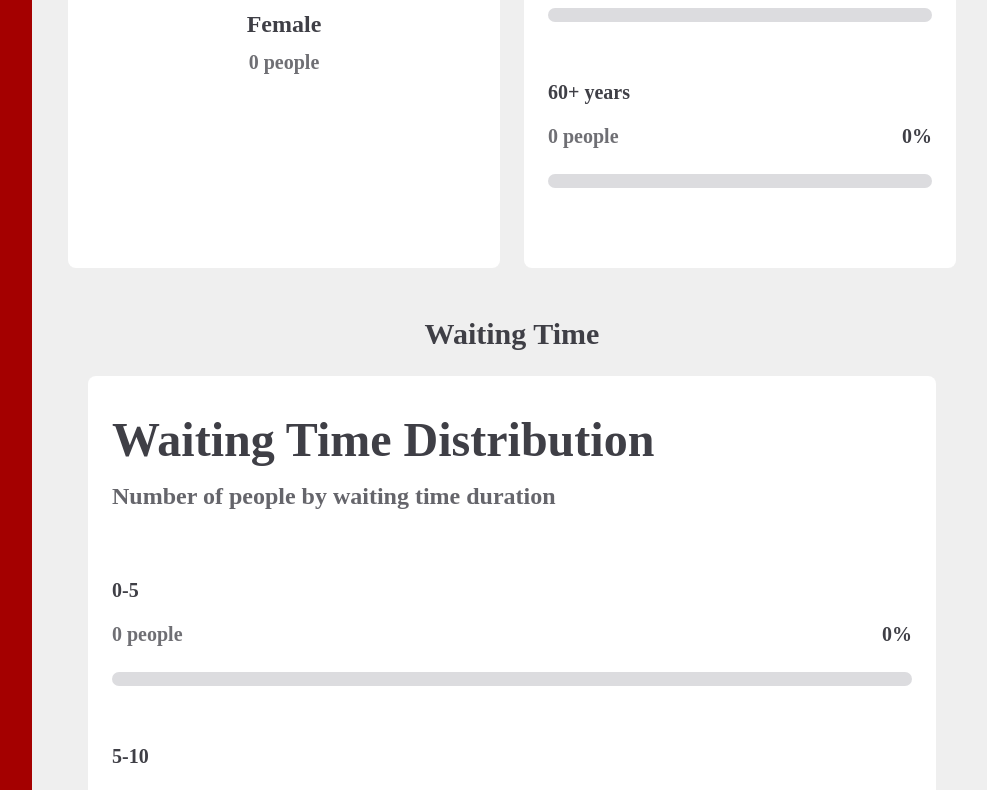
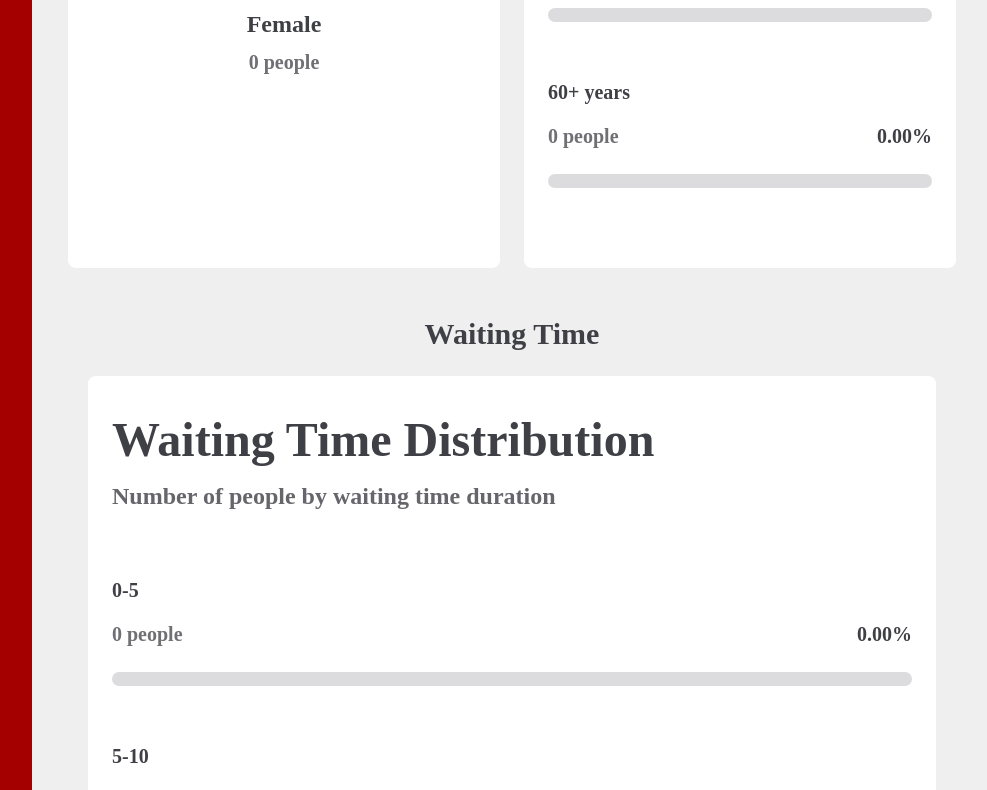
Before and after one commit to HousingAssembly/Audit-Team, a React (Create React App) app in the folder frontend/: page /dashboard/overview in a window 1280 px wide. Shown: the part 1500-2290 px from the top of the page, without its empty margins (288-1275 px from the left). Built offline with nearby package versions, Linux system fonts and the light colour scheme; no server answers; sample sign-in values are in the browser's storage.

Commit message:
stats should be working

```diff
--- a/frontend/src/components/dashboard/Overview.jsx
+++ b/frontend/src/components/dashboard/Overview.jsx
@@ -19,7 +19,11 @@ const ProgressBar = ({ title, people, percent }) => {
         <div className="text-center text-zinc-700 text-xl">{percent}</div>
       </div>
       <div className="w-full bg-zinc-300/80 rounded-full h-3.5 mt-4 mb-12">
-        <div className="bg-red-500 h-3.5 rounded-full" style={{ width: `${percent}` }}></div>
+        {/* percent should be like "23.45%" so style={{ width: "23.45%" }} */}
+        <div
+          className="bg-red-500 h-3.5 rounded-full"
+          style={{ width: `${percent}` }}
+        ></div>
       </div>
     </div>
   );
@@ -32,10 +36,27 @@ const ProgressCircle = ({ percent, color }) => {
 
   return (
     <div className="relative w-32 h-32">
-      <svg className="absolute top-0 left-0 transform rotate-90" width="128" height="128" viewBox="0 0 120 120">
-        <circle cx="60" cy="60" r={radius} stroke="#e5e7eb" strokeWidth="12" fill="none" />
+      <svg
+        className="absolute top-0 left-0 transform rotate-90"
+        width="128"
+        height="128"
+        viewBox="0 0 120 120"
+      >
+        <circle
+          cx="60"
+          cy="60"
+          r={radius}
+          stroke="#e5e7eb"
+          strokeWidth="12"
+          fill="none"
+        />
       </svg>
-      <svg className="absolute top-0 left-0 transform rotate-90" width="128" height="128" viewBox="0 0 120 120">
+      <svg
+        className="absolute top-0 left-0 transform rotate-90"
+        width="128"
+        height="128"
+        viewBox="0 0 120 120"
+      >
         <circle
           cx="60"
           cy="60"
@@ -48,6 +69,7 @@ const ProgressCircle = ({ percent, color }) => {
         />
       </svg>
       <div className="absolute inset-0 flex justify-center items-center text-2xl font-bold text-gray-800">
+        {/* Show percent with a “%” */}
         <span>{percent}%</span>
       </div>
     </div>
@@ -59,7 +81,7 @@ const Overview = () => {
     totalUsers: 0,
     maleCount: 0,
     femaleCount: 0,
-    ageGroups: { "18-30": 0, "31-45": 0, "46-60": 0, "60+": 0 },
+    ageGroups: { "0-30": 0, "31-45": 0, "46-60": 0, "60+": 0 },
     waitingTimes: { "0-5": 0, "5-10": 0, "10+": 0 },
     regions: {}
   });
@@ -77,41 +99,45 @@ const Overview = () => {
     getStatsData();
   }, []);
 
-  const totalUsers = statsData.totalUsers || 0;
-  const maleCount = statsData.maleCount || 0;
-  const femaleCount = statsData.femaleCount || 0;
-  const ageGroups = statsData.ageGroups || { "18-30": 0, "31-45": 0, "46-60": 0, "60+": 0 };
-  const waitingTimes = statsData.waitingTimes || { "0-5": 0, "5-10": 0, "10+": 0 };
-  const regions = statsData.regions || {};
+  const {
+    totalUsers = 0,
+    maleCount = 0,
+    femaleCount = 0,
+    ageGroups = { "0-30": 0, "31-45": 0, "46-60": 0, "60+": 0 },
+    waitingTimes = { "0-5": 0, "5-10": 0, "10+": 0 },
+    regions = {}
+  } = statsData;
 
   return (
     <div className="px-6 py-8 flex flex-col">
       <div className="text-4xl text-zinc-700 font-bold py-2">Overview</div>
       <div className="text-zinc-700/80 text-2xl font-bold py-2">
-        Welcome to HouseAudit — the audit system of Housing Assembly. Here’s an overview of all audit data.
+        Welcome to HouseAudit — the audit system of Housing Assembly. Here’s an
+        overview of all audit data.
       </div>
 
       <div className="flex flex-row space-x-6 py-4">
         <Stats
           title="Total on Waiting List"
           stat={totalUsers.toString()}
-          growth="+5% from last year"
         />
         <Stats
           title="Average Waiting Time"
           stat={`${waitingTimes["0-5"]} years`}
-          growth="-0.5 years from last year"
         />
         <Stats
           title="Successful Allocations this year"
           stat={totalUsers.toString()}
-          growth="+10% from last year"
         />
       </div>
 
-      <div className="text-center text-3xl text-zinc-700 font-bold mt-12 mb-6">Regions</div>
+      <div className="text-center text-3xl text-zinc-700 font-bold mt-12 mb-6">
+        Regions
+      </div>
       <div className="px-6 py-8 flex flex-col bg-white rounded-lg mx-8">
-        <div className="text-5xl text-zinc-700 font-bold py-2">Regional Distributions</div>
+        <div className="text-5xl text-zinc-700 font-bold py-2">
+          Regional Distributions
+        </div>
         <div className="text-zinc-700/80 text-2xl font-bold py-2 mb-12">
           Number of people in waiting list by region
         </div>
@@ -121,7 +147,7 @@ const Overview = () => {
               key={region}
               title={region}
               people={`${regions[region].people} people`}
-              percent={`${regions[region].percent}%`}
+              percent={`${regions[region].percent.toFixed(2)}%`}
             />
           ))
         ) : (
@@ -129,30 +155,51 @@ const Overview = () => {
         )}
       </div>
 
-      <div className="text-center text-3xl text-zinc-700 font-bold mt-12 mb-6">Demographics</div>
+      <div className="text-center text-3xl text-zinc-700 font-bold mt-12 mb-6">
+        Demographics
+      </div>
       <div className="flex flex-row w-full">
+        {/* ─── Gender Distribution ───────────────────────────────────────────────── */}
         <div className="px-6 py-8 flex flex-col bg-white rounded-lg mx-3 w-1/2">
-          <div className="text-5xl text-zinc-700 font-bold py-2">Gender Distribution</div>
+          <div className="text-5xl text-zinc-700 font-bold py-2">
+            Gender Distribution
+          </div>
           <div className="text-zinc-700/80 text-2xl font-bold py-2 mb-12">
             Breakdown of waiting list by gender
           </div>
           <div className="flex flex-col justify-center items-center">
             <ProgressCircle
-              percent={totalUsers > 0 ? (maleCount / totalUsers) * 100 : 0}
+              percent={
+                totalUsers > 0
+                  ? Number(((maleCount / totalUsers) * 100).toFixed(2))
+                  : 0
+              }
               color="black"
             />
             <div className="text-zinc-700 text-2xl py-4 font-bold">Male</div>
-            <div className="text-zinc-700/75 text-xl font-bold mb-8">{maleCount} people</div>
+            <div className="text-zinc-700/75 text-xl font-bold mb-8">
+              {maleCount} people
+            </div>
             <ProgressCircle
-              percent={totalUsers > 0 ? (femaleCount / totalUsers) * 100 : 0}
+              percent={
+                totalUsers > 0
+                  ? Number(((femaleCount / totalUsers) * 100).toFixed(2))
+                  : 0
+              }
               color="#ef4444"
             />
             <div className="text-zinc-700 text-2xl py-2 font-bold">Female</div>
-            <div className="text-zinc-700/75 text-xl font-bold">{femaleCount} people</div>
+            <div className="text-zinc-700/75 text-xl font-bold">
+              {femaleCount} people
+            </div>
           </div>
         </div>
+
+        {/* ─── Age Distribution ───────────────────────────────────────────────────── */}
         <div className="px-6 py-8 flex flex-col bg-white rounded-lg mx-3 w-1/2">
-          <div className="text-5xl text-zinc-700 font-bold py-2">Age Distribution</div>
+          <div className="text-5xl text-zinc-700 font-bold py-2">
+            Age Distribution
+          </div>
           <div className="text-zinc-700/80 text-2xl font-bold py-2 mb-12">
             Breakdown of waiting list by age
           </div>
@@ -161,15 +208,23 @@ const Overview = () => {
               key={ageGroup}
               title={`${ageGroup} years`}
               people={`${ageGroups[ageGroup]} people`}
-              percent={`${(ageGroups[ageGroup] && totalUsers > 0) ? ((ageGroups[ageGroup] / totalUsers) * 100) : 0}%`}
+              percent={
+                totalUsers > 0
+                  ? ( (ageGroups[ageGroup] / totalUsers) * 100 ).toFixed(2) + "%"
+                  : "0.00%"
+              }
             />
           ))}
         </div>
       </div>
 
-      <div className="text-center text-3xl text-zinc-700 font-bold mt-12 mb-6">Waiting Time</div>
+      <div className="text-center text-3xl text-zinc-700 font-bold mt-12 mb-6">
+        Waiting Time
+      </div>
       <div className="px-6 py-8 flex flex-col bg-white rounded-lg mx-8">
-        <div className="text-5xl text-zinc-700 font-bold py-2">Waiting Time Distribution</div>
+        <div className="text-5xl text-zinc-700 font-bold py-2">
+          Waiting Time Distribution
+        </div>
         <div className="text-zinc-700/80 text-2xl font-bold py-2 mb-12">
           Number of people by waiting time duration
         </div>
@@ -178,7 +233,11 @@ const Overview = () => {
             key={waitingTimeRange}
             title={waitingTimeRange}
             people={`${waitingTimes[waitingTimeRange]} people`}
-            percent={`${(waitingTimes[waitingTimeRange] && totalUsers > 0) ? (waitingTimes[waitingTimeRange] / totalUsers) * 100 : 0}%`}
+            percent={
+              totalUsers > 0
+                ? ( (waitingTimes[waitingTimeRange] / totalUsers) * 100 ).toFixed(2) + "%"
+                : "0.00%"
+            }
           />
         ))}
       </div>
```
